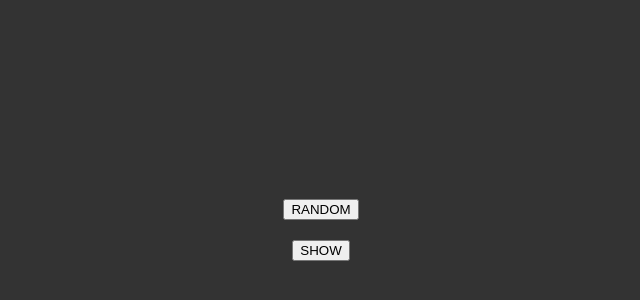
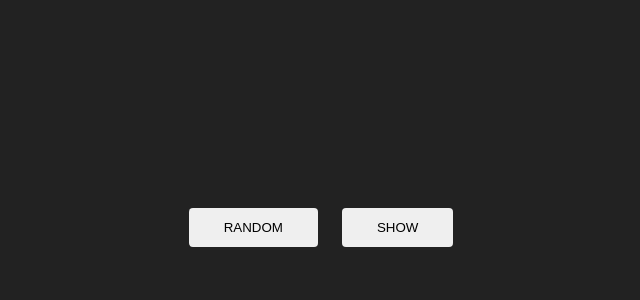
Before and after one commit to michelebanfi/matura, a plain HTML site: page index.html in a window 1280 px wide. Shown: the part 204-504 px from the top of the page, without its empty margins (319-959 px from the left). Drawn offline with Linux system fonts and the light colour scheme.

Commit message:
Versione 1.2.0

```diff
--- a/index.css
+++ b/index.css
@@ -1,17 +1,47 @@
-body{
-    box-sizing:border-box;
-    background-color: #333;
+* {
+    box-sizing: border-box;
 }
-p{
-    color: white;
+
+body {
+    margin: 0;
+    padding: 0;
+    height: 100vh;
+    width: 100%;
+    font-size: 100%;
+    background: #222;
 }
-button{
-    margin-top: 20px;
+p {
+    color: #fff;
 }
-.section{
-    height: 100vh;
+
+.btn-wrapper {
+    display: block;
+    margin-top: 30px;
+}
+
+button {
+    cursor: pointer;
+    display: inline-block;
+    margin: 0 10px;
+    padding: 12px 35px;
+    border: none;
+    border-radius: 4px;
+    outline: none;
+}
+
+section {
+    height: 100%;
+    width: 100%;
+    overflow: hidden;
     display: flex;
     justify-content: center;
     align-items: center;
     flex-direction: column;
 }
+
+#image {
+    height: auto;
+    width: auto;
+    max-width: 100%;
+    display: block;
+}
--- a/index.html
+++ b/index.html
@@ -9,80 +9,15 @@
 </head>
 
 <body>
-    <section class="section">
+    <section>
         <img id="image">
         <p id="answer"></p>
-        <button onclick="changeImage()">RANDOM</button>
-        <button onclick="showAnswer()">SHOW</button>
+        <div class="btn-wrapper">
+            <button onclick="changeImage()">RANDOM</button>
+            <button onclick="showAnswer()">SHOW</button>
+        </div>
     </section>
 </body>
-<script>
-    function changeImage() {
-        var rnd = Math.floor(Math.random() * 55) + 1;
-        var array = new Array();
-        array[0] = 'images/ammazzatoio_1.PNG';
-        array[1] = 'images/ammazzatoio_2.PNG';
-        array[2] = 'images/ammazzatoio_3.PNG';
-        array[3] = 'images/andrea-sperelli_1.PNG';
-        array[4] = 'images/arano_1.PNG';
-        array[5] = 'images/assiuolo_1.PNG';
-        array[6] = 'images/assiuolo_2.PNG';
-        array[7] = 'images/carriola_1.PNG';
-        array[8] = 'images/cavalleria-rusticana_1.PNG';
-        array[9] = 'images/conclusione-zeno_1.PNG';
-        array[10] = 'images/fanciullino_1.PNG';
-        array[11] = 'images/fantasticherie_1.PNG';
-        array[12] = 'images/fantasticherie_2.PNG';
-        array[13] = 'images/fiumi_1.PNG';
-        array[14] = 'images/fiumi_2.PNG';
-        array[15] = 'images/fiumi_3.PNG';
-        array[16] = 'images/gelsomino-notturno_1.PNG';
-        array[17] = 'images/gelsomino-notturno_2.PNG';
-        array[18] = 'images/italy_1.PNG';
-        array[19] = 'images/italy_2.PNG';
-        array[20] = 'images/lampo_1.PNG';
-        array[21] = 'images/lavandare_1.PNG';
-        array[22] = 'images/liberta_1.PNG';
-        array[23] = 'images/malpelo_1.PNG';
-        array[24] = 'images/malpelo_2.PNG';
-        array[25] = 'images/manifesto-futurismo_1.PNG';
-        array[26] = 'images/manifesto-tecnico-futurismo_1.PNG';
-        array[27] = 'images/nedda_1.PNG';
-        array[28] = 'images/nedda_2.PNG';
-        array[29] = 'images/patente_1.PNG';
-        array[30] = 'images/pianto-antico_1.PNG';
-        array[31] = 'images/pianto-antico_2.PNG';
-        array[32] = 'images/pioggia-pineto_1.PNG';
-        array[33] = 'images/pioggia-pineto_2.PNG';
-        array[34] = 'images/pioggia-pineto_3.PNG';
-        array[35] = 'images/preambolo-zeno_1.PNG';
-        array[36] = 'images/prefazione.PNG';
-        array[37] = 'images/prefazione-zeno_2.PNG';
-        array[38] = 'images/preludio_1.PNG';
-        array[39] = 'images/preludio_2.PNG';
-        array[40] = 'images/preludio_3.PNG';
-        array[41] = 'images/ritratto-esteta_1.PNG';
-        array[42] = 'images/roba_1.PNG';
-        array[43] = 'images/romanzo-sperimentale_1.PNG';
-        array[44] = 'images/romanzo-sperimentale_2.PNG';
-        array[45] = 'images/sera-fiesolana_1.PNG';
-        array[46] = 'images/sera-fiesolana_2.PNG';
-        array[47] = 'images/sera-fiesolana_3.PNG';
-        array[48] = 'images/temporale_1.PNG';
-        array[49] = 'images/toto-merumeni_1.PNG';
-        array[50] = 'images/tuono_1.PNG';
-        array[51] = 'images/umorismo_1.PNG';
-        array[52] = 'images/veglia_1.PNG';
-        array[53] = 'images/x-agosto_1.PNG';
-        array[54] = 'images/x-agosto_2.PNG';
-        array[55] = 'images/x-agosto_3.PNG';
-        document.getElementById("image").setAttribute("src", array[rnd]);
-        document.getElementById("answer").innerHTML = array[rnd].substring(7, array[rnd].length - 6);
-        document.getElementById("answer").style.display = "none";
-    }
-    function showAnswer(){
-        document.getElementById("answer").style.display = "block";
-    }
-</script>
+<script src="main.js"></script>
 
 </html>
--- /dev/null
+++ b/main.js
@@ -0,0 +1,66 @@
+function changeImage() {
+    var rnd = Math.floor(Math.random() * 55) + 1;
+    var array = new Array();
+    array[0] = 'images/ammazzatoio_1.PNG';
+    array[1] = 'images/ammazzatoio_2.PNG';
+    array[2] = 'images/ammazzatoio_3.PNG';
+    array[3] = 'images/andrea-sperelli_1.PNG';
+    array[4] = 'images/arano_1.PNG';
+    array[5] = 'images/assiuolo_1.PNG';
+    array[6] = 'images/assiuolo_2.PNG';
+    array[7] = 'images/carriola_1.PNG';
+    array[8] = 'images/cavalleria-rusticana_1.PNG';
+    array[9] = 'images/conclusione-zeno_1.PNG';
+    array[10] = 'images/fanciullino_1.PNG';
+    array[11] = 'images/fantasticherie_1.PNG';
+    array[12] = 'images/fantasticherie_2.PNG';
+    array[13] = 'images/fiumi_1.PNG';
+    array[14] = 'images/fiumi_2.PNG';
+    array[15] = 'images/fiumi_3.PNG';
+    array[16] = 'images/gelsomino-notturno_1.PNG';
+    array[17] = 'images/gelsomino-notturno_2.PNG';
+    array[18] = 'images/italy_1.PNG';
+    array[19] = 'images/italy_2.PNG';
+    array[20] = 'images/lampo_1.PNG';
+    array[21] = 'images/lavandare_1.PNG';
+    array[22] = 'images/liberta_1.PNG';
+    array[23] = 'images/malpelo_1.PNG';
+    array[24] = 'images/malpelo_2.PNG';
+    array[25] = 'images/manifesto-futurismo_1.PNG';
+    array[26] = 'images/manifesto-tecnico-futurismo_1.PNG';
+    array[27] = 'images/nedda_1.PNG';
+    array[28] = 'images/nedda_2.PNG';
+    array[29] = 'images/patente_1.PNG';
+    array[30] = 'images/pianto-antico_1.PNG';
+    array[31] = 'images/pianto-antico_2.PNG';
+    array[32] = 'images/pioggia-pineto_1.PNG';
+    array[33] = 'images/pioggia-pineto_2.PNG';
+    array[34] = 'images/pioggia-pineto_3.PNG';
+    array[35] = 'images/preambolo-zeno_1.PNG';
+    array[36] = 'images/prefazione_1.PNG';
+    array[37] = 'images/prefazione-zeno_2.PNG';
+    array[38] = 'images/preludio_1.PNG';
+    array[39] = 'images/preludio_2.PNG';
+    array[40] = 'images/preludio_3.PNG';
+    array[41] = 'images/ritratto-esteta_1.PNG';
+    array[42] = 'images/roba_1.PNG';
+    array[43] = 'images/romanzo-sperimentale_1.PNG';
+    array[44] = 'images/romanzo-sperimentale_2.PNG';
+    array[45] = 'images/sera-fiesolana_1.PNG';
+    array[46] = 'images/sera-fiesolana_2.PNG';
+    array[47] = 'images/sera-fiesolana_3.PNG';
+    array[48] = 'images/temporale_1.PNG';
+    array[49] = 'images/toto-merumeni_1.PNG';
+    array[50] = 'images/tuono_1.PNG';
+    array[51] = 'images/umorismo_1.PNG';
+    array[52] = 'images/veglia_1.PNG';
+    array[53] = 'images/x-agosto_1.PNG';
+    array[54] = 'images/x-agosto_2.PNG';
+    array[55] = 'images/x-agosto_3.PNG';
+    document.getElementById("image").setAttribute("src", array[rnd]);
+    document.getElementById("answer").innerHTML = array[rnd].substring(7, array[rnd].length - 6);
+    document.getElementById("answer").style.display = "none";
+}
+function showAnswer(){
+    document.getElementById("answer").style.display = "block";
+}
```
